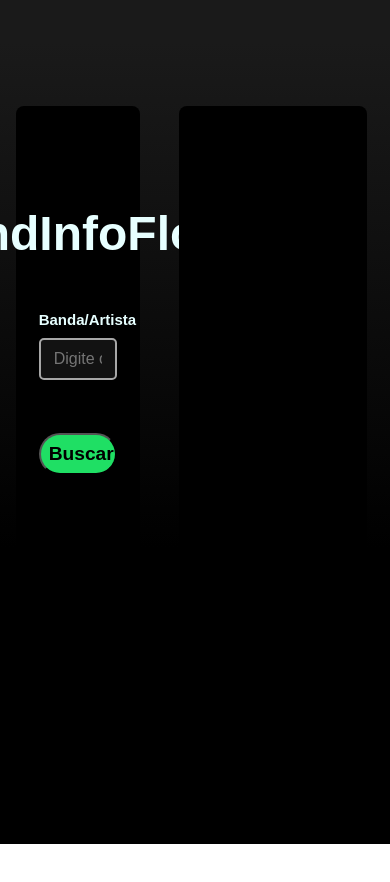
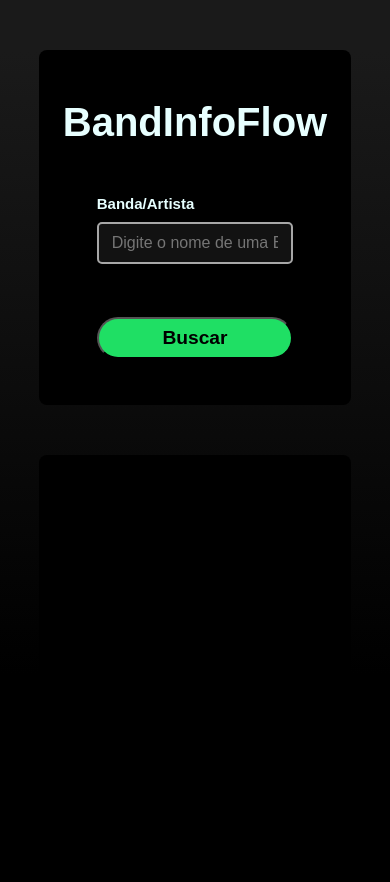
Before and after one commit to Joao123433/BandInfoFlow, a website: page index.html in a window 390 px wide. Before the commit the page ends 844 px from the top, so only its background shows below. Drawn offline with Linux system fonts and the light colour scheme.

Commit message:
estilizando o modile

```diff
--- a/public/style/index.css
+++ b/public/style/index.css
@@ -89,7 +89,7 @@ form button:hover {
   align-items: center;
   justify-content: center;
 }
-#results #container {
+#container {
   display: flex;
   flex-direction: column;
   align-items: center;
@@ -99,7 +99,7 @@ form button:hover {
   border-radius: 8px;
   gap: 25px;
 }
-#container #message {
+#message {
   margin-top: 100px;
   font-size: 3rem;
 }
@@ -120,14 +120,14 @@ form button:hover {
 p span {
   font-weight: bold;
 }
-#information #jobs {
+#jobs {
   border: none;
   background-color: transparent;
   color: #A7A7A7;
   cursor: pointer;
   display: var(--display);
 }
-#information #jobs:hover {
+#jobs:hover {
   text-decoration: underline;
 }
 #albuns {
@@ -150,3 +150,40 @@ p span {
   font-size: 1.3rem;
   margin-top: 15px;
 }
+@media (max-width: 1100px) {
+  body {
+    height: auto;
+  }
+  main {
+    flex-direction: column;
+  }
+  #form {
+    width: 100%;
+    height: 48vh;
+  }
+  #content {
+    height: 100%;
+    margin-top: 50px;
+  }
+  #content h1{
+    font-size: 2.5rem;
+    margin-top: 50px;
+  }
+  #results {
+    width: 100%;
+    height: 75vh;
+    justify-content: flex-start;
+  }
+  #container {
+    margin-top: 50px;
+    background-color: #000000;
+    height: 50%;
+  }
+  #message {
+    font-size: 2.5rem;
+    margin-top: 50px;
+  }
+  #information {
+    height: 50%;
+  }
+}
--- a/src/main.ts
+++ b/src/main.ts
@@ -59,6 +59,7 @@ async function submitValue(ev?: { preventDefault: () => void }) {
   tratamentErrorSpan()
   clearInformation()
   divAlbuns.classList.remove("view")
+  buttonJob.classList.remove("view")
   buttonJob.textContent = "Alguns trabalhos"
   const value = getData()
 
```
Also changed, not shown: public/dist/main.js.
